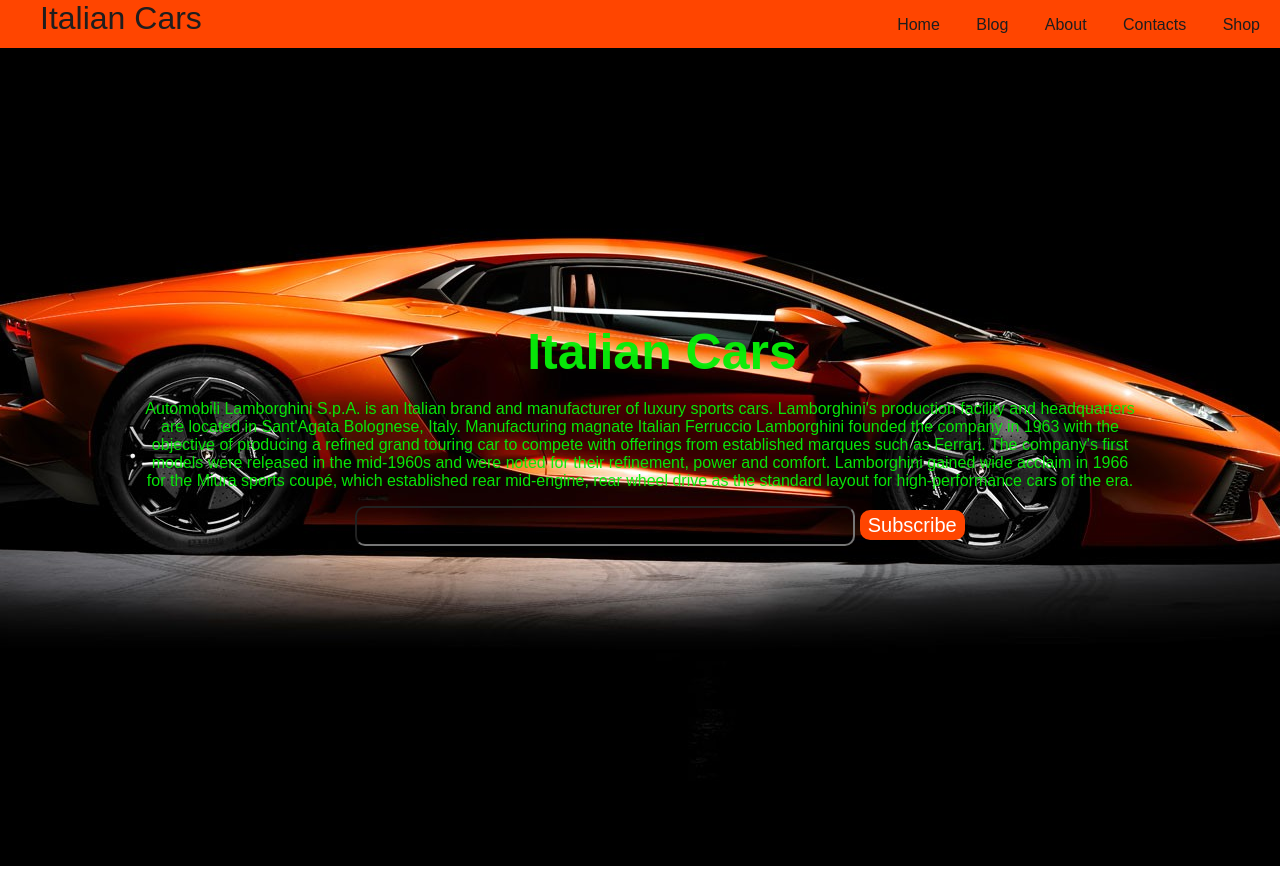
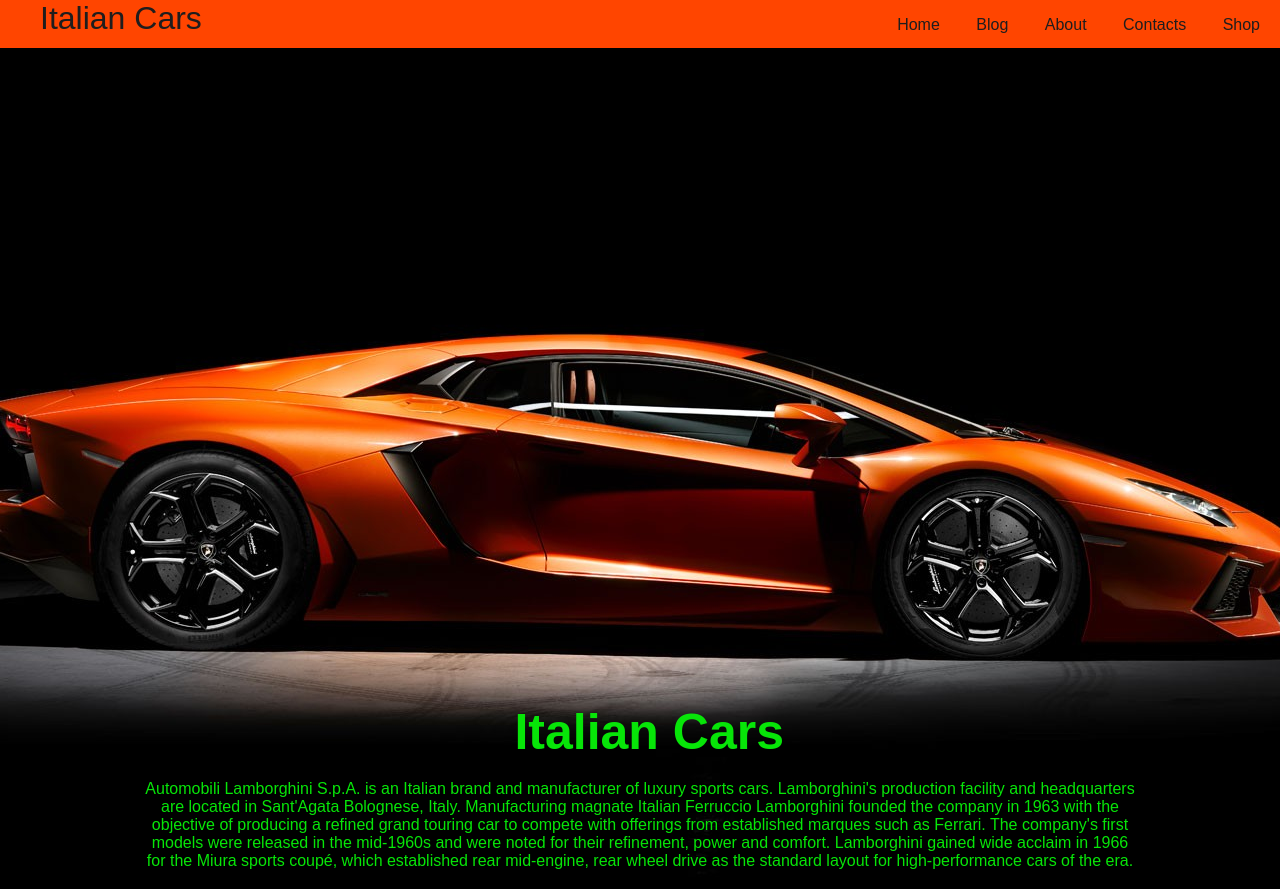
Before and after one commit to arif85/web, a plain HTML site: page www/landing.html in a window 1280 px wide. Shown: the top 889 px of the page. Before the commit the page ends 866 px from the top, so only its background shows below. Drawn offline with Linux system fonts and the light colour scheme; a web font is replaced by a local one.

Commit message:
updated css

```diff
--- a/www/css/land.css
+++ b/www/css/land.css
@@ -61,10 +61,10 @@
 
 .header{
     /*position: relative;*/
+    padding: 700px 0px 100px 0px;
     background: orangered;
     background-position: center center;
     background-repeat: no-repeat;
-    padding: 20em 0;
     text-align: center;
 }
 
@@ -72,7 +72,7 @@
     font-size: 50px;
     color: rgba(7, 236, 8, 0.97);
     width: 300px;
-    margin: 0 40%;
+    margin: 0 39%;
     padding: 3px;
     top: 0;
 
@@ -86,6 +86,8 @@
     background-image: url("../img/italian-cars.jpg");
 }
 .subscribe > ul{
+    padding: 1em;
+    margin: 0 10%;
     list-style: none;
 }
 .subscribe > ul >li{
```
